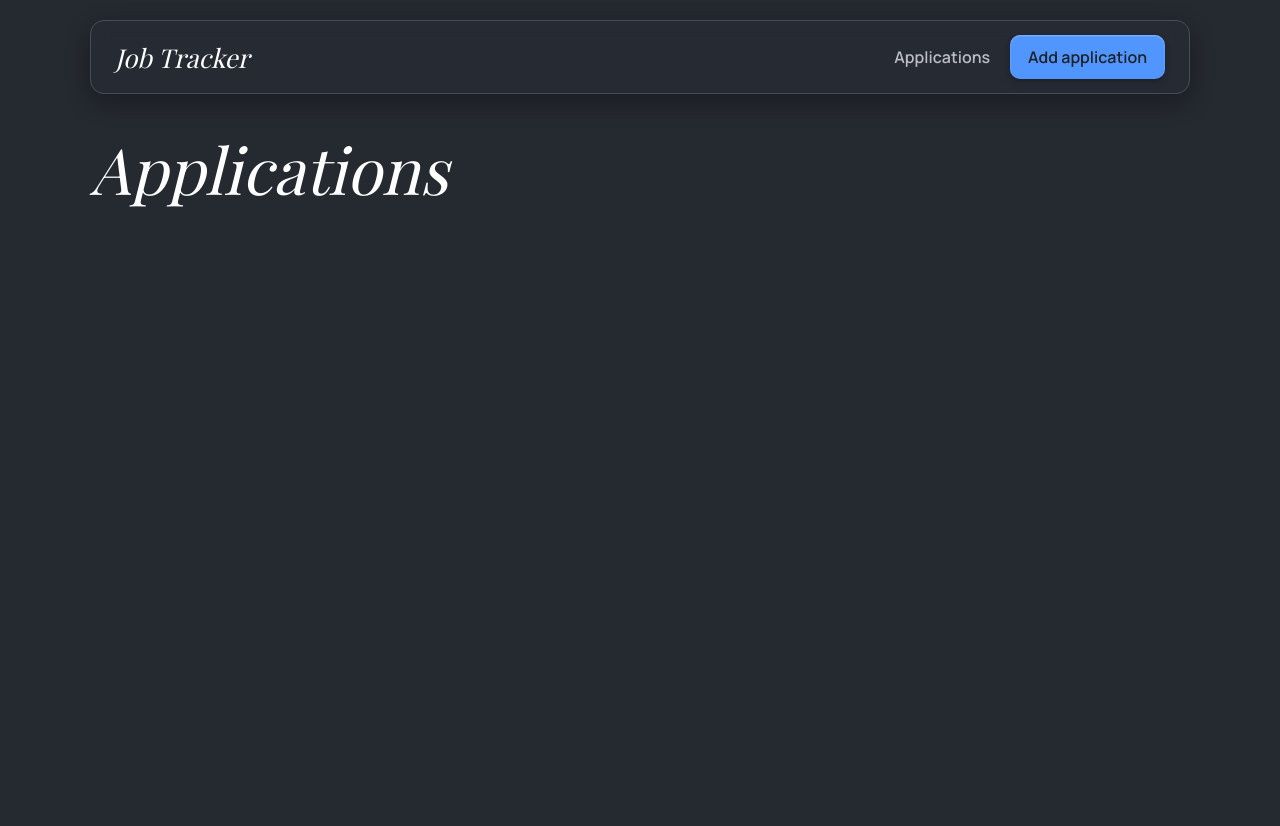
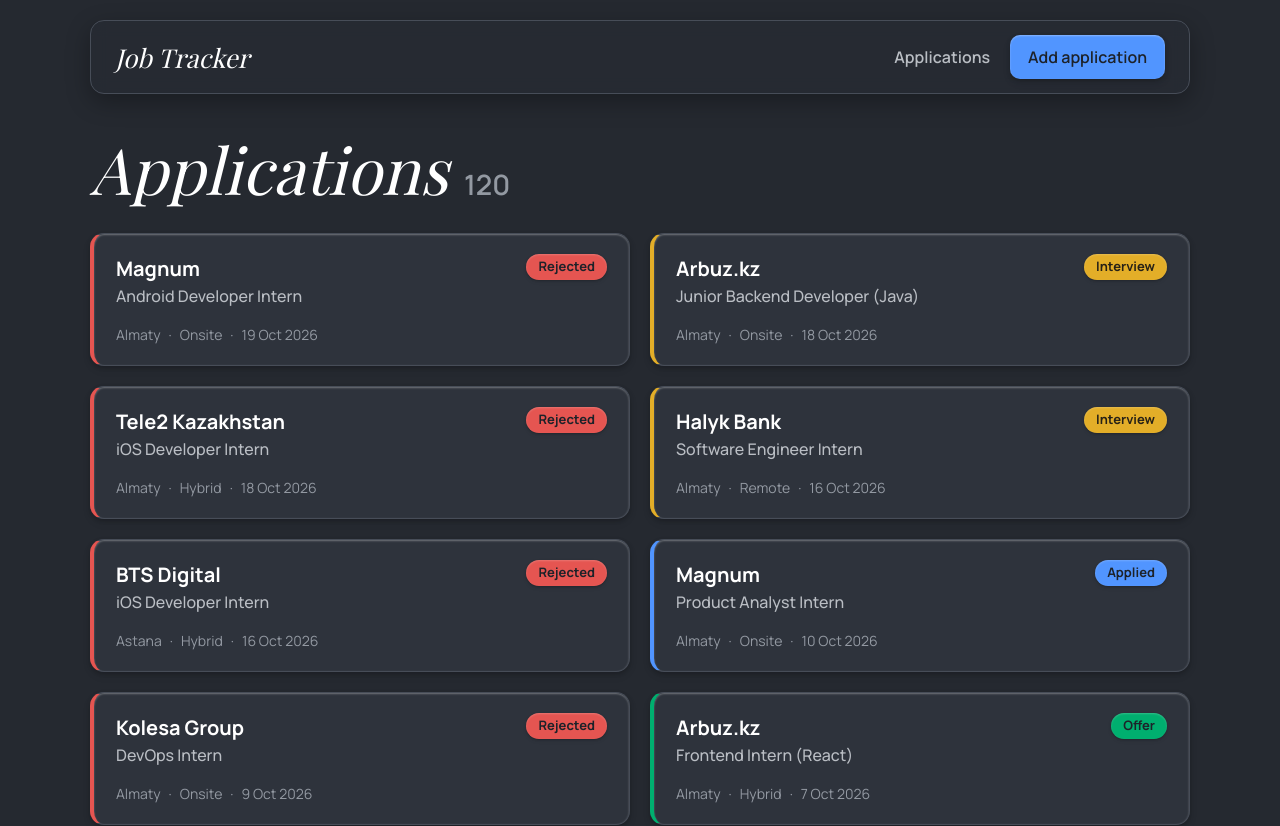
Before and after one commit to kimashii-dan/react-job-app-tracker, a React (Vite) app: page / in a window 1280 px wide. Shown: the top 826 px of the page. Before the commit the page ends 800 px from the top, so only its background shows below. Built offline with nearby package versions, Linux system fonts and the light colour scheme; a web font is replaced by a local one.

Commit message:
add list view with application cards

```diff
--- /dev/null
+++ b/src/components/ApplicationCard.css
@@ -0,0 +1,53 @@
+.card {
+  display: flex;
+  flex-direction: column;
+  gap: 16px;
+  padding: 20px 22px;
+  background: var(--card);
+  color: var(--card-foreground);
+  border: 1px solid var(--border);
+  border-left: 4px solid var(--status);
+  border-radius: 14px;
+  box-shadow: var(--shadow-base);
+  transition: transform 0.2s, box-shadow 0.2s;
+}
+
+.card:hover {
+  transform: translateY(-4px);
+  box-shadow: var(--shadow-lg);
+}
+
+.card-top {
+  display: flex;
+  align-items: flex-start;
+  justify-content: space-between;
+  gap: 12px;
+}
+
+.card-company {
+  font-size: 20px;
+  font-weight: 700;
+  color: var(--highlight);
+}
+
+.card-position {
+  color: var(--foreground);
+  font-weight: 500;
+}
+
+.card-meta {
+  display: flex;
+  flex-wrap: wrap;
+  gap: 8px;
+  font-size: 14px;
+  color: var(--muted-foreground);
+}
+
+.card-meta span + span::before {
+  content: '·';
+  margin-right: 8px;
+}
+
+.card-mode {
+  text-transform: capitalize;
+}
--- /dev/null
+++ b/src/components/ApplicationCard.jsx
@@ -0,0 +1,25 @@
+import { Link } from 'react-router-dom'
+import StatusBadge from './StatusBadge.jsx'
+import { formatDate } from '../utils.js'
+import './ApplicationCard.css'
+
+function ApplicationCard({ application }) {
+  return (
+    <Link to={`/applications/${application.id}`} className={`card status-${application.status}`}>
+      <div className="card-top">
+        <div>
+          <h2 className="card-company">{application.company}</h2>
+          <p className="card-position">{application.position}</p>
+        </div>
+        <StatusBadge status={application.status} />
+      </div>
+      <div className="card-meta">
+        <span>{application.location}</span>
+        <span className="card-mode">{application.workMode}</span>
+        <span>{formatDate(application.appliedAt)}</span>
+      </div>
+    </Link>
+  )
+}
+
+export default ApplicationCard
--- /dev/null
+++ b/src/components/ApplicationList.css
@@ -0,0 +1,11 @@
+.application-list {
+  display: grid;
+  grid-template-columns: repeat(2, 1fr);
+  gap: 20px;
+}
+
+@media (max-width: 900px) {
+  .application-list {
+    grid-template-columns: 1fr;
+  }
+}
--- /dev/null
+++ b/src/components/ApplicationList.jsx
@@ -0,0 +1,14 @@
+import ApplicationCard from './ApplicationCard.jsx'
+import './ApplicationList.css'
+
+function ApplicationList({ applications }) {
+  return (
+    <div className="application-list">
+      {applications.map((application) => (
+        <ApplicationCard key={application.id} application={application} />
+      ))}
+    </div>
+  )
+}
+
+export default ApplicationList
--- /dev/null
+++ b/src/components/Message.css
@@ -0,0 +1,34 @@
+.message {
+  display: flex;
+  align-items: center;
+  justify-content: center;
+  gap: 12px;
+  padding: 48px 24px;
+  text-align: center;
+  font-weight: 600;
+  color: var(--muted-foreground);
+  background: var(--card);
+  border: 1px solid var(--border);
+  border-radius: 14px;
+  box-shadow: var(--shadow-inset-soft);
+}
+
+.message-error {
+  color: var(--destructive);
+}
+
+.message-loading::before {
+  content: '';
+  width: 18px;
+  height: 18px;
+  border: 3px solid var(--muted);
+  border-top-color: var(--primary);
+  border-radius: 50%;
+  animation: spin 0.8s linear infinite;
+}
+
+@keyframes spin {
+  to {
+    transform: rotate(360deg);
+  }
+}
--- /dev/null
+++ b/src/components/Message.jsx
@@ -0,0 +1,7 @@
+import './Message.css'
+
+function Message({ type, children }) {
+  return <div className={`message message-${type}`}>{children}</div>
+}
+
+export default Message
--- /dev/null
+++ b/src/components/StatusBadge.css
@@ -0,0 +1,12 @@
+.status-badge {
+  display: inline-block;
+  padding: 3px 12px;
+  border-radius: 999px;
+  font-size: 13px;
+  font-weight: 700;
+  text-transform: capitalize;
+  white-space: nowrap;
+  background: var(--status);
+  color: var(--status-foreground);
+  box-shadow: var(--shadow-sm);
+}
--- /dev/null
+++ b/src/components/StatusBadge.jsx
@@ -0,0 +1,7 @@
+import './StatusBadge.css'
+
+function StatusBadge({ status }) {
+  return <span className={`status-badge status-${status}`}>{status}</span>
+}
+
+export default StatusBadge
--- a/src/index.css
+++ b/src/index.css
@@ -150,3 +150,23 @@
   background: var(--secondary);
   color: var(--secondary-foreground);
 }
+
+.status-applied {
+  --status: var(--primary);
+  --status-foreground: var(--primary-foreground);
+}
+
+.status-interview {
+  --status: var(--warning);
+  --status-foreground: var(--warning-foreground);
+}
+
+.status-offer {
+  --status: var(--accent);
+  --status-foreground: var(--accent-foreground);
+}
+
+.status-rejected {
+  --status: var(--destructive);
+  --status-foreground: var(--destructive-foreground);
+}
--- /dev/null
+++ b/src/pages/ListPage.css
@@ -0,0 +1,17 @@
+.list-page {
+  display: flex;
+  flex-direction: column;
+  gap: 28px;
+}
+
+.list-header {
+  display: flex;
+  align-items: baseline;
+  gap: 16px;
+}
+
+.list-count {
+  font-size: 28px;
+  font-weight: 600;
+  color: var(--muted-foreground);
+}
--- a/src/pages/ListPage.jsx
+++ b/src/pages/ListPage.jsx
@@ -1,5 +1,59 @@
+import { useEffect, useState } from 'react'
+import { getApplications } from '../api.js'
+import ApplicationList from '../components/ApplicationList.jsx'
+import Message from '../components/Message.jsx'
+import './ListPage.css'
+
 function ListPage() {
-  return <h1 className="page-title">Applications</h1>
+  const [applications, setApplications] = useState([])
+  const [total, setTotal] = useState(0)
+  const [loading, setLoading] = useState(true)
+  const [error, setError] = useState(null)
+
+  useEffect(() => {
+    let ignore = false
+
+    getApplications({})
+      .then((data) => {
+        if (!ignore) {
+          setApplications(data.items)
+          setTotal(data.total)
+          setError(null)
+          setLoading(false)
+        }
+      })
+      .catch((err) => {
+        if (!ignore) {
+          setError(err.message)
+          setLoading(false)
+        }
+      })
+
+    return () => {
+      ignore = true
+    }
+  }, [])
+
+  let content
+  if (loading) {
+    content = <Message type="loading">Loading applications...</Message>
+  } else if (error) {
+    content = <Message type="error">{error}</Message>
+  } else if (applications.length === 0) {
+    content = <Message type="empty">No applications found</Message>
+  } else {
+    content = <ApplicationList applications={applications} />
+  }
+
+  return (
+    <div className="list-page">
+      <div className="list-header">
+        <h1 className="page-title">Applications</h1>
+        {!loading && !error && <span className="list-count">{total}</span>}
+      </div>
+      {content}
+    </div>
+  )
 }
 
 export default ListPage
--- /dev/null
+++ b/src/utils.js
@@ -0,0 +1,8 @@
+export function formatDate(date) {
+  return new Date(date).toLocaleDateString('en-GB', {
+    day: 'numeric',
+    month: 'short',
+    year: 'numeric',
+    timeZone: 'UTC',
+  })
+}
```
